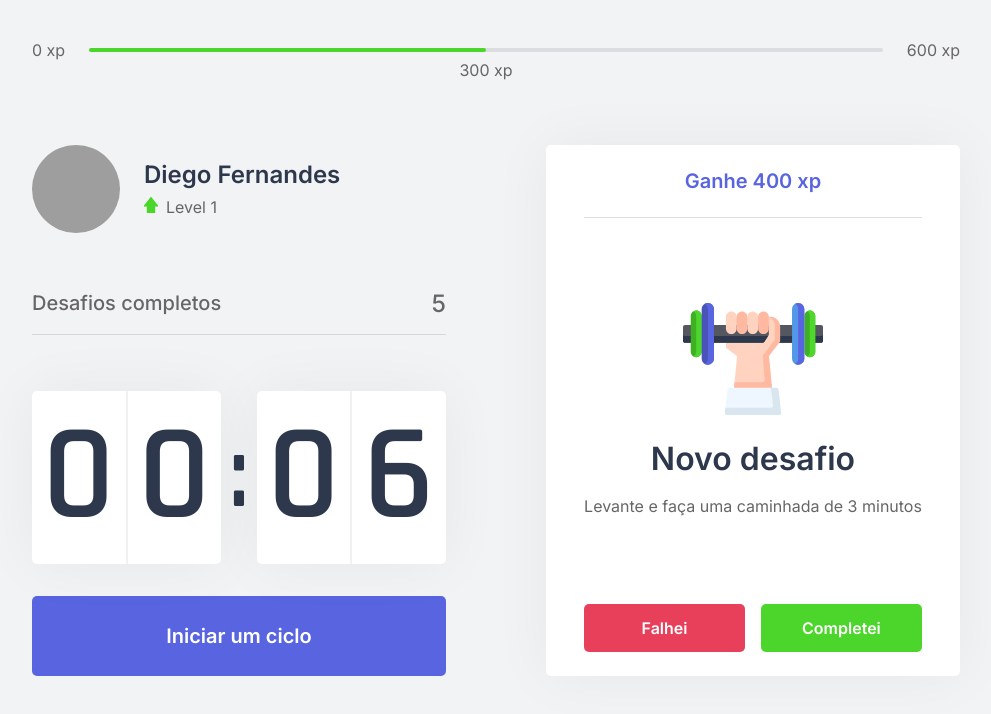
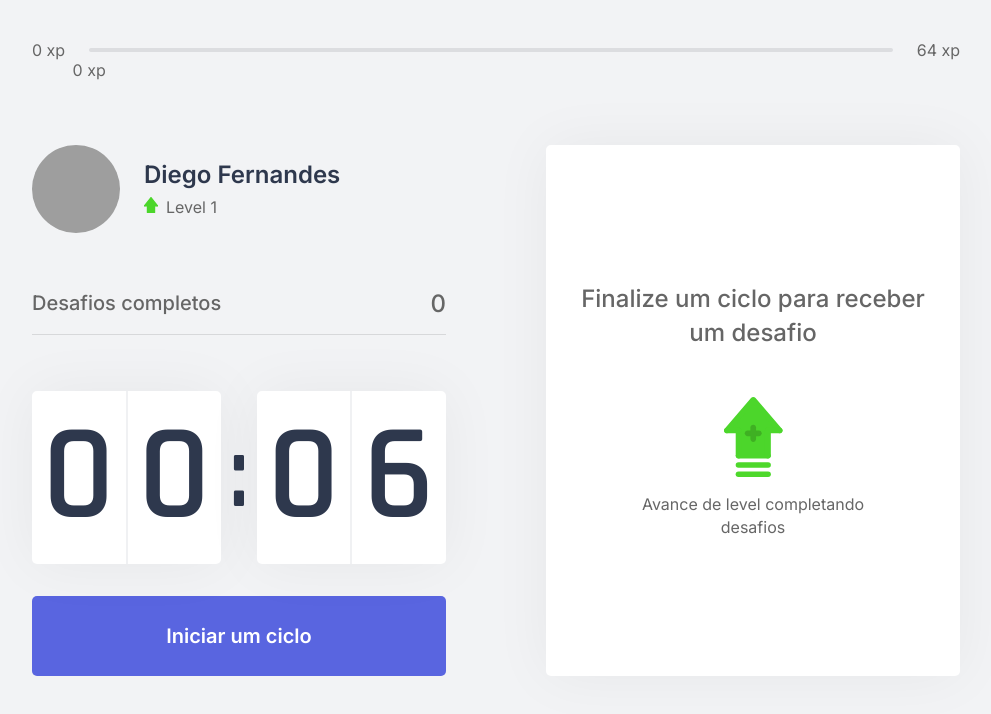
Before and after one commit to pedroht/nlw4, a Next.js app in the folder moveit/: page / in a window 1280 px wide. Shown: the top 714 px of the page, without its empty margins (144-1135 px from the left). Built offline with nearby package versions, Linux system fonts and the light colour scheme; grey boxes are pictures that could not be loaded.

Commit message:
Atualizado o contexto de Desafios

```diff
--- /dev/null
+++ b/moveit/challenges.json
@@ -0,0 +1,62 @@
+[
+  {
+    "type": "body",
+    "description": "Estique um de seus braços com a palma da mão virada para frente e puxe os dedos para cima por 10 segundos por mão.",
+    "amount": 80
+  },
+  {
+    "type": "body",
+    "description": "Estique seu braço contra o peito e puxe-o utilizando o outro braço por 10 segundos por braço.",
+    "amount": 60
+  },
+  {
+    "type": "body",
+    "description": "Puxe seu pescoço com a ajuda da mão para a direita e para a esquerda, permanecendo na posição por alguns segundos.",
+    "amount": 70
+  },
+  {
+    "type": "body",
+    "description": "Com as duas mãos na parte de trás da cabeça, leve-a para baixo, alongando a parte de trás da região.",
+    "amount": 60
+  },
+  {
+    "type": "body",
+    "description": "Cruze as pernas e desça com as mãos esticadas em direção ao chão. Repita o movimento com a outra perna na frente.",
+    "amount": 100
+  },
+  {
+    "type": "body",
+    "description": "Sentado, abra as pernas e tente encostar as palmas das mãos no chão, repita 3 vezes por 5 segundos.",
+    "amount": 80
+  },
+  {
+    "type": "body",
+    "description": "Puxe o joelho de encontro ao peito e segure, troque de perna após 10 segundos.",
+    "amount": 50
+  },
+  {
+    "type": "body",
+    "description": "Sentado, cruze uma perna e incline seu tronco à frente, troque de perna após 10 segundos.",
+    "amount": 80
+  },
+  {
+    "type": "eye",
+    "description": "Sentado, feche os olhos e cubra-os com as palmas da mão durante 2 minutos, depois abra normalmente.",
+    "amount": 90
+  },
+  {
+    "type": "eye",
+    "description": "Em algum ambiente aberto, olhe o mais longe que puder em quatro direções por 3s, mexa apenas os olhos. Repita 3 vezes.",
+    "amount": 140
+  },
+  {
+    "type": "eye",
+    "description": "Usando os polegares, massage a área abaixo das sobrancelhas em movimentos circulares por 15 segundos.",
+    "amount": 70
+  },
+  {
+    "type": "body",
+    "description": "Em pé, gire a cintura o máximo que puder para a esquerda, segure por cinco segundos. Repita para a direita.",
+    "amount": 90
+  }
+]
--- a/moveit/src/components/ChallengeBox.tsx
+++ b/moveit/src/components/ChallengeBox.tsx
@@ -1,25 +1,27 @@
+import { useContext } from "react";
+import { ChallengesContext } from "../contexts/ChallengesContext";
 import styles from "../styles/components/ChallengeBox.module.css";
 
 export function ChallengeBox() {
-  const hasActiveChallenge = true;
+  const { activeChallenge, resetChallenge } = useContext(ChallengesContext);
 
   return (
     <div className={styles.challengeBoxContainer}>
-      {hasActiveChallenge ? (
+      {activeChallenge ? (
         <div className={styles.challengeActive}>
-          <header>Ganhe 400 xp</header>
+          <header>Ganhe {activeChallenge.amount} xp</header>
 
           <main>
-            <img src="icons/body.svg" />
+            <img src={`icons/${activeChallenge.type}.svg`} />
             <strong>Novo desafio</strong>
-            <p>Levante e faça uma caminhada de 3 minutos</p>
+            <p>{activeChallenge.description}</p>
           </main>
 
           <footer>
             <button
               type="button"
               className={styles.challengeFailedButton}
-              onClick={() => {}}
+              onClick={resetChallenge}
             >
               Falhei
             </button>
--- a/moveit/src/components/CompletedChalleges.tsx
+++ b/moveit/src/components/CompletedChalleges.tsx
@@ -1,10 +1,14 @@
+import { useContext } from "react";
+import { ChallengesContext } from "../contexts/ChallengesContext";
 import styles from "../styles/components/CompletedChallenges.module.css";
 
 export function CompletedChallenges() {
+  const { challengesCompleted } = useContext(ChallengesContext);
+
   return (
     <div className={styles.completedChallengesContainer}>
       <span>Desafios completos</span>
-      <span>5</span>
+      <span>{challengesCompleted}</span>
     </div>
   );
 }
--- a/moveit/src/components/ExperienceBar.tsx
+++ b/moveit/src/components/ExperienceBar.tsx
@@ -1,17 +1,30 @@
+import { useContext } from "react";
+import { ChallengesContext } from "../contexts/ChallengesContext";
 import styles from "../styles/components/ExperienceBar.module.css";
 
 export function ExperienceBar() {
+  const { experienceToNextLevel, currentExperience } = useContext(
+    ChallengesContext
+  );
+
+  const percentToNextLevel = Math.round(
+    (currentExperience * 100) / experienceToNextLevel
+  );
+
   return (
     <header className={styles.experienceBar}>
       <span>0 xp</span>
       <div>
-        <div style={{ width: "50%" }} />
+        <div style={{ width: `${percentToNextLevel}%` }} />
 
-        <span className={styles.currentExperience} style={{ left: "50%" }}>
-          300 xp
+        <span
+          className={styles.currentExperience}
+          style={{ left: `${percentToNextLevel}%` }}
+        >
+          {currentExperience} xp
         </span>
       </div>
-      <span>600 xp</span>
+      <span>{experienceToNextLevel} xp</span>
     </header>
   );
 }
--- a/moveit/src/contexts/ChallengesContext.tsx
+++ b/moveit/src/contexts/ChallengesContext.tsx
@@ -1,11 +1,21 @@
 import { createContext, ReactNode, useState } from "react";
+import challenges from "../../challenges.json";
+
+interface Challenge {
+  type: "body" | "eye";
+  description: string;
+  amount: number;
+}
 
 interface ChallengesContextData {
   level: number;
   currentExperience: number;
   challengesCompleted: number;
+  activeChallenge: Challenge;
+  experienceToNextLevel: number;
   levelUp: () => void;
   startNewChallenge: () => void;
+  resetChallenge: () => void;
 }
 
 interface ChallengesProviderProps {
@@ -19,12 +29,22 @@
   const [currentExperience, setCurrentExperience] = useState(0);
   const [challengesCompleted, setChallengesCompleted] = useState(0);
 
+  const [activeChallenge, setActiveChallenge] = useState(null);
+
+  const experienceToNextLevel = Math.pow((level + 1) * 4, 2);
+
   function levelUp() {
     setLevel(level + 1);
   }
 
   function startNewChallenge() {
-    console.log("New challenge");
+    const randomChallengeIndex = Math.floor(Math.random() * challenges.length);
+    const challenge = challenges[randomChallengeIndex];
+    setActiveChallenge(challenge);
+  }
+
+  function resetChallenge() {
+    setActiveChallenge(null);
   }
 
   return (
@@ -33,8 +53,11 @@
         level,
         currentExperience,
         challengesCompleted,
+        activeChallenge,
+        experienceToNextLevel,
         levelUp,
         startNewChallenge,
+        resetChallenge,
       }}
     >
       {children}
```
